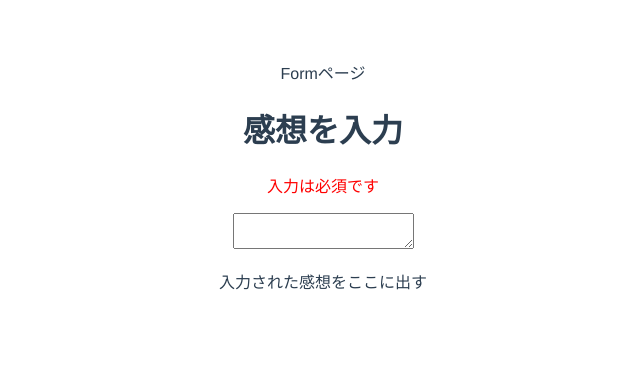
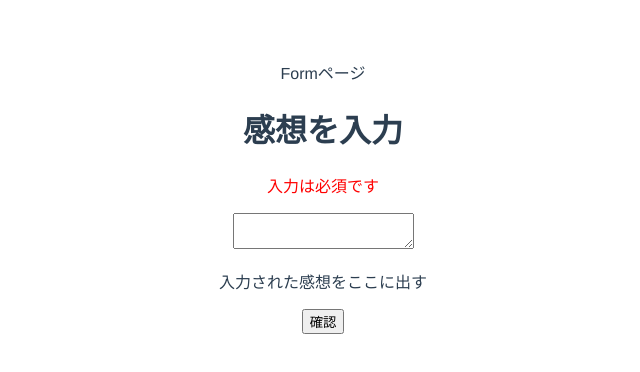
Before and after one commit to Tomo-zou-2525/test-vuex, a Vue app: page /#/ in a window 1280 px wide. Shown: the top 372 px of the page, without its empty margins (317-957 px from the left). Built offline with nearby package versions, Linux system fonts and the light colour scheme.

Commit message:
button　作成-1

```diff
--- a/src/components/Form.vue
+++ b/src/components/Form.vue
@@ -4,6 +4,7 @@
     <HeadComp></HeadComp>
     <TextareaComp></TextareaComp>
     <StringComp></StringComp>
+    <button @click="buttonAction">{{ button }}</button>
   </div>
 </template>
 
@@ -11,13 +12,18 @@
 import HeadComp from "@/components/modules/HeadComp";
 import TextareaComp from "@/components/modules/TextareaComp";
 import StringComp from "@/components/modules/StringComp";
+//mapActins→VuexのActionを使うためのもの
+import { mapActions, mapGetters } from "vuex";
 export default {
   name: "form",
   data() {
     return {
-      msg: "Welcome to Your Vue.js App"
+      button: "確認"
     };
   },
+  methods: mapActions("Form", {
+    buttonAction: "buttonAction"
+  }),
   components: {
     HeadComp,
     TextareaComp,
--- a/src/main.js
+++ b/src/main.js
@@ -1,15 +1,17 @@
 // The Vue build version to load with the `import` command
 // (runtime-only or standalone) has been set in webpack.base.conf with an alias.
-import Vue from 'vue'
-import App from './App'
-import router from './router'
+import Vue from "vue";
+import App from "./App";
+import router from "./router";
+import store from "./store";
 
-Vue.config.productionTip = false
+Vue.config.productionTip = false;
 
 /* eslint-disable no-new */
 new Vue({
-  el: '#app',
+  el: "#app",
   router,
+  template: "<App/>",
   components: { App },
-  template: '<App/>'
-})
+  store
+});
```
